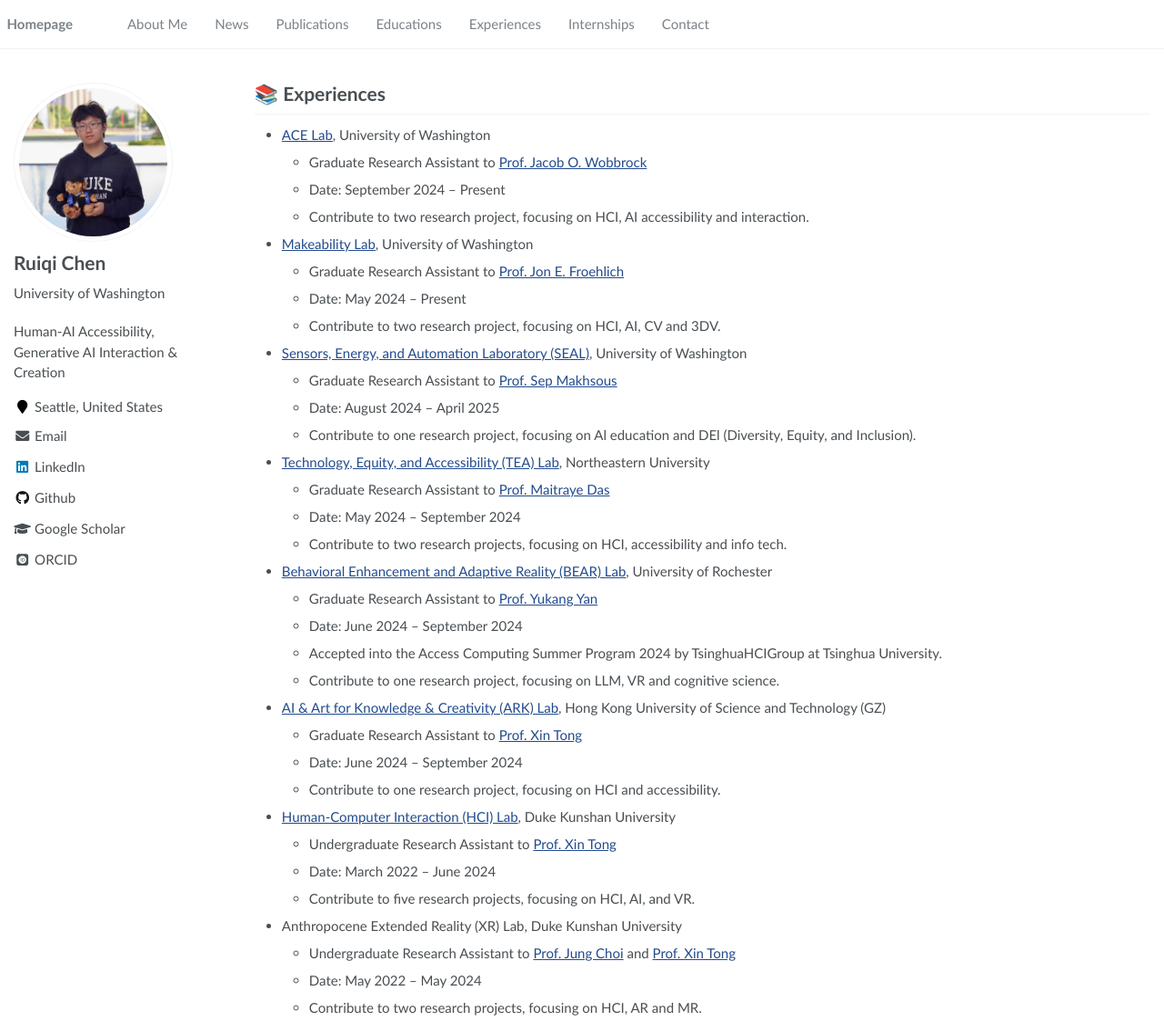
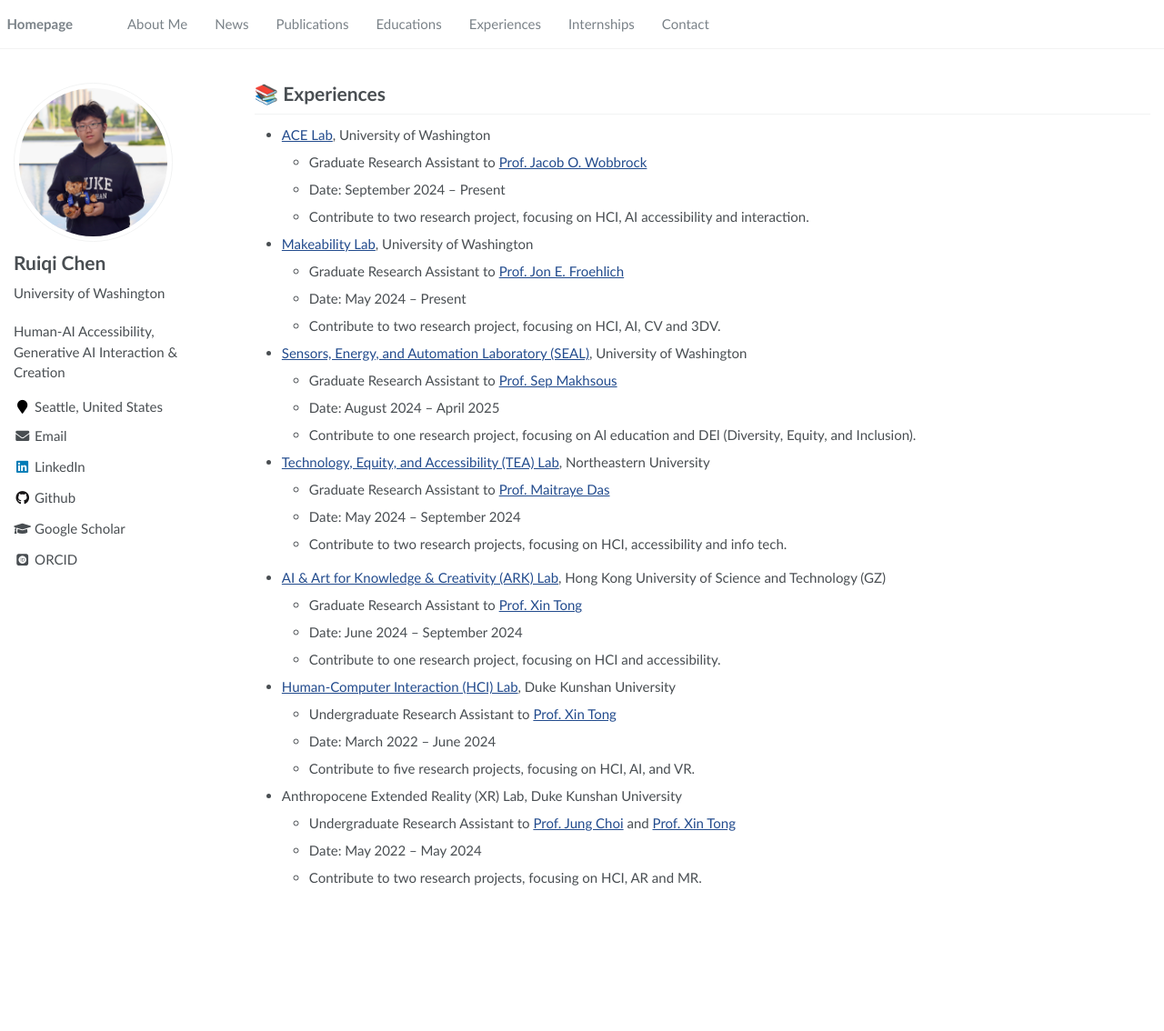
Before and after one commit to Ruiqi-Chen-0216/Ruiqi-Chen-0216.github.io, a Jekyll site: the page built from _pages/educations copy.md, in a window 1280 px wide and 1134 px high. Shown: the whole window at 91% size. Built offline with Jekyll 4.4.1, drawn with Linux system fonts in a browser that asks for light colours; some web fonts are replaced.

Commit message:
Update educations copy.md

```diff
--- a/_pages/educations copy.md
+++ b/_pages/educations copy.md
@@ -29,11 +29,11 @@
   * Date: May 2024 – September 2024
   * Contribute to two research projects, focusing on HCI, accessibility and info tech.
 
-* [Behavioral Enhancement and Adaptive Reality (BEAR) Lab](https://rochester-bear-lab.github.io/), University of Rochester
+<!--* [Behavioral Enhancement and Adaptive Reality (BEAR) Lab](https://rochester-bear-lab.github.io/), University of Rochester
   * Graduate Research Assistant to [Prof. Yukang Yan](https://rochester-bear-lab.github.io/yukang)
   * Date: June 2024 – September 2024
   * Accepted into the Access Computing Summer Program 2024 by TsinghuaHCIGroup at Tsinghua University.
-  * Contribute to one research project, focusing on LLM, VR and cognitive science.
+  * Contribute to one research project, focusing on LLM, VR and cognitive science. -->
 
 * [AI & Art for Knowledge & Creativity (ARK) Lab](https://arkxlab.github.io/), Hong Kong University of Science and Technology (GZ)
   * Graduate Research Assistant to [Prof. Xin Tong](https://cma.hkust-gz.edu.cn/people/tong-xin/)
```
